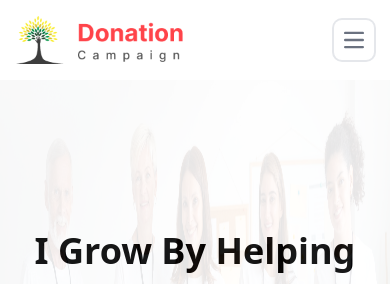
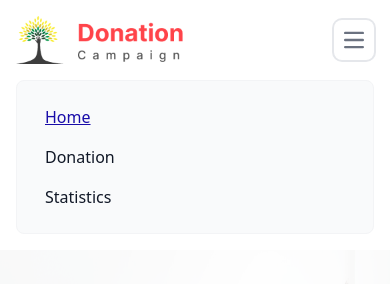
Before and after one commit to Yousufjoy/Donation_web, a React (Vite) app: page / in a window 390 px wide. Both pictures are taken after a click on the button "Open main menu". Shown: the top 284 px of the page. Built offline with nearby package versions, Linux system fonts and the light colour scheme.

Commit message:
project complete

```diff
--- a/src/Header/Header.jsx
+++ b/src/Header/Header.jsx
@@ -1,7 +1,16 @@
+import React, { useState } from "react";
 import { NavLink } from "react-router-dom";
 import "./Header.css";
 import myImage from "../assets/Logo.png";
+
 const Header = () => {
+  const [isMenuOpen, setIsMenuOpen] = useState(false);
+
+  // Function to toggle the menu
+  const toggleMenu = () => {
+    setIsMenuOpen(!isMenuOpen);
+  };
+
   return (
     <nav className="bg-white border-gray-200 dark:bg-gray-900">
       <div className="max-w-screen-xl flex flex-wrap items-center justify-between mx-auto p-4">
@@ -13,7 +22,8 @@ const Header = () => {
           type="button"
           className="inline-flex items-center p-2 w-10 h-10 justify-center text-sm text-gray-500 rounded-lg md:hidden hover:bg-gray-100 focus:outline-none focus:ring-2 focus:ring-gray-200 dark:text-gray-400 dark:hover:bg-gray-700 dark:focus:ring-gray-600"
           aria-controls="navbar-default"
-          aria-expanded="false"
+          aria-expanded={isMenuOpen ? "true" : "false"}
+          onClick={toggleMenu} // Toggle menu on click
         >
           <span className="sr-only">Open main menu</span>
           <svg
@@ -32,7 +42,12 @@ const Header = () => {
             />
           </svg>
         </button>
-        <div className="hidden w-full md:block md:w-auto" id="navbar-default">
+        <div
+          className={`${
+            isMenuOpen ? "block" : "hidden"
+          } w-full md:block md:w-auto`} // Conditional rendering based on isMenuOpen state
+          id="navbar-default"
+        >
           <ul className="font-medium flex flex-col p-4 md:p-0 mt-4 border border-gray-100 rounded-lg bg-gray-50 md:flex-row md:space-x-8 md:mt-0 md:border-0 md:bg-white dark:bg-gray-800 md:dark:bg-gray-900 dark:border-gray-700">
             <li>
               <NavLink
@@ -45,7 +60,7 @@ const Header = () => {
             <li>
               <NavLink
                 to="/donation"
-                className="block py-2 pl-3 pr-4 text-gray-900 rounded hover:bg-gray-100 md:hover:bg-transparent md:border-0 md:hover:text-blue-700 md:p-0 dark:text-white md:dark:hover:text-blue-500 dark:hover:bg-gray-700 dark:hover:text-white md:dark:hover:bg-transparent"
+                className="block py-2 pl-3 pr-4 text-gray-900 rounded hover:bg-gray-100 md:hover:bg-transparent md:border-0 md:hover:text-blue-700 md:p-0 dark:text-white md:dark:hover:text-blue-500 dark:hover-bg-gray-700 dark:hover:text-white md:dark:hover:bg-transparent"
               >
                 Donation
               </NavLink>
@@ -53,7 +68,7 @@ const Header = () => {
             <li>
               <NavLink
                 to="/statistics"
-                className="block py-2 pl-3 pr-4 text-gray-900 rounded hover:bg-gray-100 md:hover:bg-transparent md:border-0 md:hover:text-blue-700 md:p-0 dark:text-white md:dark:hover:text-blue-500 dark:hover:bg-gray-700 dark:hover:text-white md:dark:hover:bg-transparent"
+                className="block py-2 pl-3 pr-4 text-gray-900 rounded hover:bg-gray-100 md:hover:bg-transparent md:border-0 md:hover-text-blue-700 md:p-0 dark-text-white md:dark:hover-text-blue-500 dark:hover-bg-gray-700 dark:hover-text-white md:dark:hover-bg-transparent"
               >
                 Statistics
               </NavLink>
```
